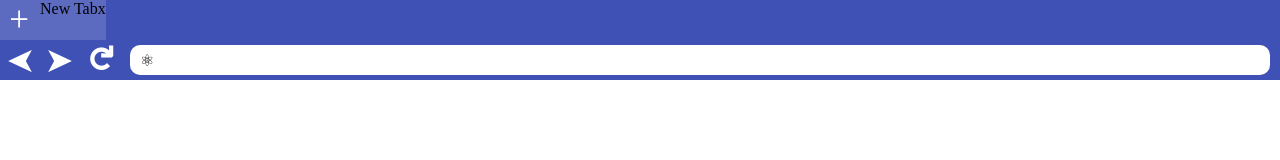
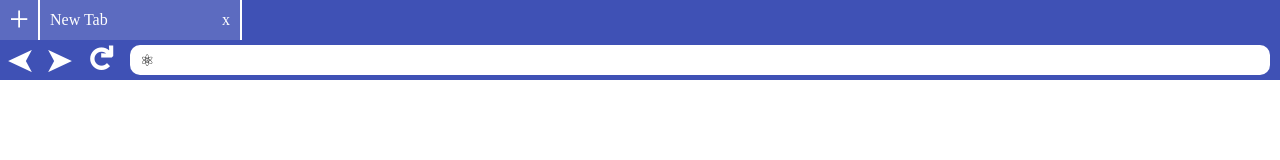
Before and after one commit to retrohacker/peerweb-testing, an Electron app: page ui/index.html in a window 1280 px wide. Drawn offline with Linux system fonts and the light colour scheme.

Commit message:
tab -> tabs

```diff
--- a/ui/index.html
+++ b/ui/index.html
@@ -2,7 +2,7 @@
   <head>
     <link rel="stylesheet" href="./index.css">
     <link rel="stylesheet" href="./search.css">
-    <link rel="stylesheet" href="./tab.css">
+    <link rel="stylesheet" href="./tabs.css">
     <script src="./index.js"></script>
     <script src="./tabs.js"></script>
   </head>
```
